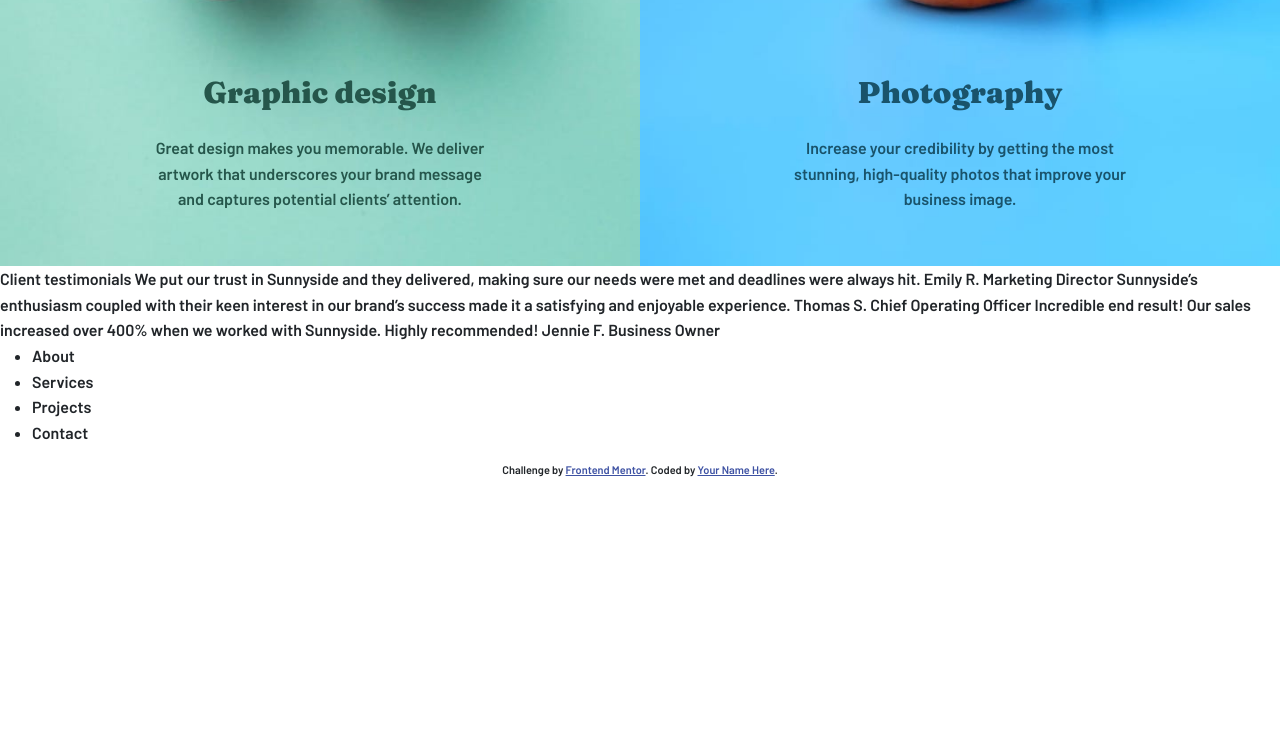
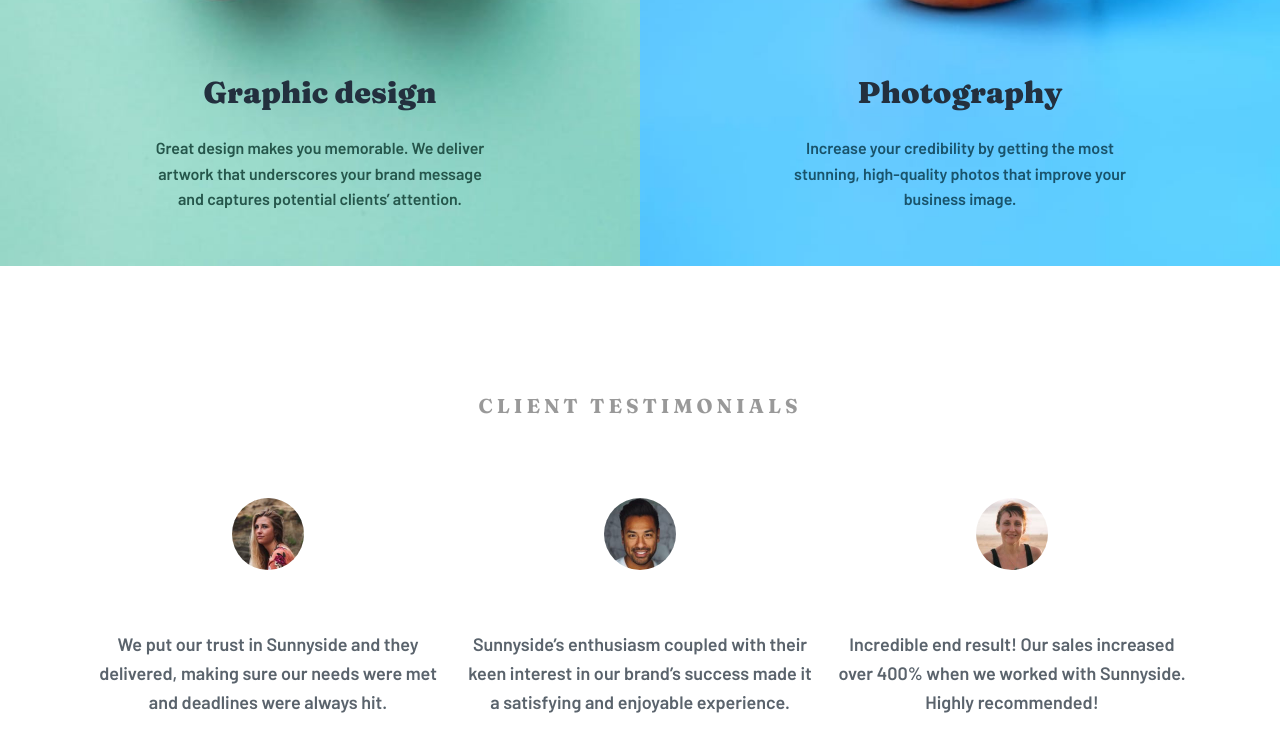
Before and after one commit to byronbyron/sunnyside-agency-landing-page, a website: page index.html in a window 1280 px wide. Shown: the part 2052-2800 px from the top of the page. Before the commit the page ends 2531 px from the top, so only its background shows below. Drawn offline with Linux system fonts and the light colour scheme.

Commit message:
Add styles for testimonials section

```diff
--- a/index.html
+++ b/index.html
@@ -142,23 +142,49 @@
       </div>
     </section>
 
-    <section>
+    <section class="testimonials-section">
+      <div class="container">
+        <h2 class="testimonials-heading">Client testimonials</h2>
 
+        <div class="row">
+          <div class="col-lg-4">
+            <figure class="testimonial">
+              <img src="./images/image-emily.jpg" alt="" width="72" height="72" class="rounded-circle">
+
+              <blockquote>
+                  <p>We put our trust in Sunnyside and they delivered, making sure our needs were met and deadlines were always hit.</p>
+              </blockquote>
+
+              <figcaption>Emily R. <span>Marketing Director</span></figcaption>
+            </figure>
+          </div>
+
+          <div class="col-lg-4">
+            <figure class="testimonial">
+              <img src="./images/image-thomas.jpg" alt="" width="72" height="72" class="rounded-circle">
+
+              <blockquote>
+                  <p>Sunnyside’s enthusiasm coupled with their keen interest in our brand’s success made it a satisfying and enjoyable experience.</p>
+              </blockquote>
+
+              <figcaption>Thomas S. <span>Chief Operating Officer</span></figcaption>
+            </figure>
+          </div>
+
+          <div class="col-lg-4">
+            <figure class="testimonial">
+              <img src="./images/image-jennie.jpg" alt="" width="72" height="72" class="rounded-circle">
+
+              <blockquote>
+                  <p>Incredible end result! Our sales increased over 400% when we worked with Sunnyside. Highly recommended!</p>
+              </blockquote>
+
+              <figcaption>Jennie F. <span>Business Owner</span></figcaption>
+            </figure>
+          </div>
+        </div>
+      </div>
     </section>
-
-    Client testimonials
-
-    We put our trust in Sunnyside and they delivered, making sure our needs were met and deadlines were always hit.
-    Emily R.
-    Marketing Director
-
-    Sunnyside’s enthusiasm coupled with their keen interest in our brand’s success made it a satisfying and enjoyable experience.
-    Thomas S.
-    Chief Operating Officer
-
-    Incredible end result! Our sales increased over 400% when we worked with Sunnyside. Highly recommended!
-    Jennie F.
-    Business Owner
   </main>
 
   <footer>
--- a/src/scss/components/_base.scss
+++ b/src/scss/components/_base.scss
@@ -32,7 +32,7 @@
     font-weight: 900;
     display: inline-block;
     padding: 1rem 0;
-    color: $black;
+    color: $very-dark-desaturated-blue;
     text-transform: uppercase;
     letter-spacing: 0.0625rem;
     text-decoration: none;
--- /dev/null
+++ b/src/scss/components/_testimonials.scss
@@ -0,0 +1,67 @@
+.testimonials-section {
+    padding: 15% 0;
+
+    @include media-breakpoint-up(md) {
+        padding: 10% 0;
+    }
+}
+
+.testimonials-heading {
+    font-size: 1rem;
+    font-weight: 700;
+    color: rgba(0, 0, 0, 0.4);
+    text-transform: uppercase;
+    letter-spacing: 0.25rem;
+    text-align: center;
+    margin-bottom: 3.75rem;
+
+    @include media-breakpoint-up(sm) {
+        font-size: 1.25rem;
+        margin-bottom: 5rem;
+    }
+}
+
+.testimonial {
+    font-size: 1.125rem;
+    text-align: center;
+    max-width: 330px;
+    margin-left: auto;
+    margin-right: auto;
+    margin-bottom: 3.75rem;
+
+    @include media-breakpoint-up(lg) {
+        margin-bottom: 0;
+        max-width: 360px;
+    }
+
+    img {
+        margin-bottom: 2rem;
+
+        @include media-breakpoint-up(lg) {
+            margin-bottom: 3.75rem;
+        }
+    }
+
+    blockquote {
+        color: $text-muted;
+        margin-bottom: 2rem;
+
+        @include media-breakpoint-up(lg) {
+            margin-bottom: 4.375rem;
+        }
+    }
+
+    figcaption {
+        @extend .h6;
+        font-weight: 900;
+
+        span {
+            font-family: $font-family-base;
+            font-weight: 500;
+            font-size: 0.875rem;
+            color: hsl(210, 4%, 67%);
+            display: block;
+            margin-top: 0.75rem;
+        }
+    }
+}
--- a/src/scss/components/all.scss
+++ b/src/scss/components/all.scss
@@ -1,2 +1,3 @@
 @import 'base';
 @import 'header';
+@import 'testimonials';
--- a/src/scss/variables.scss
+++ b/src/scss/variables.scss
@@ -3,6 +3,13 @@
 $dark-desaturated-cyan: hsl(167, 40%, 24%); // (graphic design text)
 $dark-blue: hsl(198, 62%, 26%); // (photography text)
 $dark-moderate-cyan: hsl(168, 34%, 41%); // (footer)
+
+$very-dark-desaturated-blue: hsl(212, 27%, 19%); // (headings-color)
+$very-dark-grayish-blue: hsl(213, 9%, 39%); // (text-muted)
+$dark-grayish-blue: hsl(232, 10%, 55%);
+$grayish-blue: hsl(210, 4%, 67%);
+
+$text-muted: $very-dark-grayish-blue;
 
 $theme-colors: (
   "primary": $red,
@@ -16,9 +23,11 @@
 
 $font-family-base: 'Barlow', sans-serif;
 $headings-font-family: 'Fraunces', serif;
+$headings-color: $very-dark-desaturated-blue;
 
 $line-height-base: 1.6;
 
 $h1-font-size: 4.5rem;
 $h2-font-size: 2.5rem;
 $h3-font-size: 2.125rem;
+$h6-font-size: 1.125rem;
```
Also changed, not shown: css/app.css.
